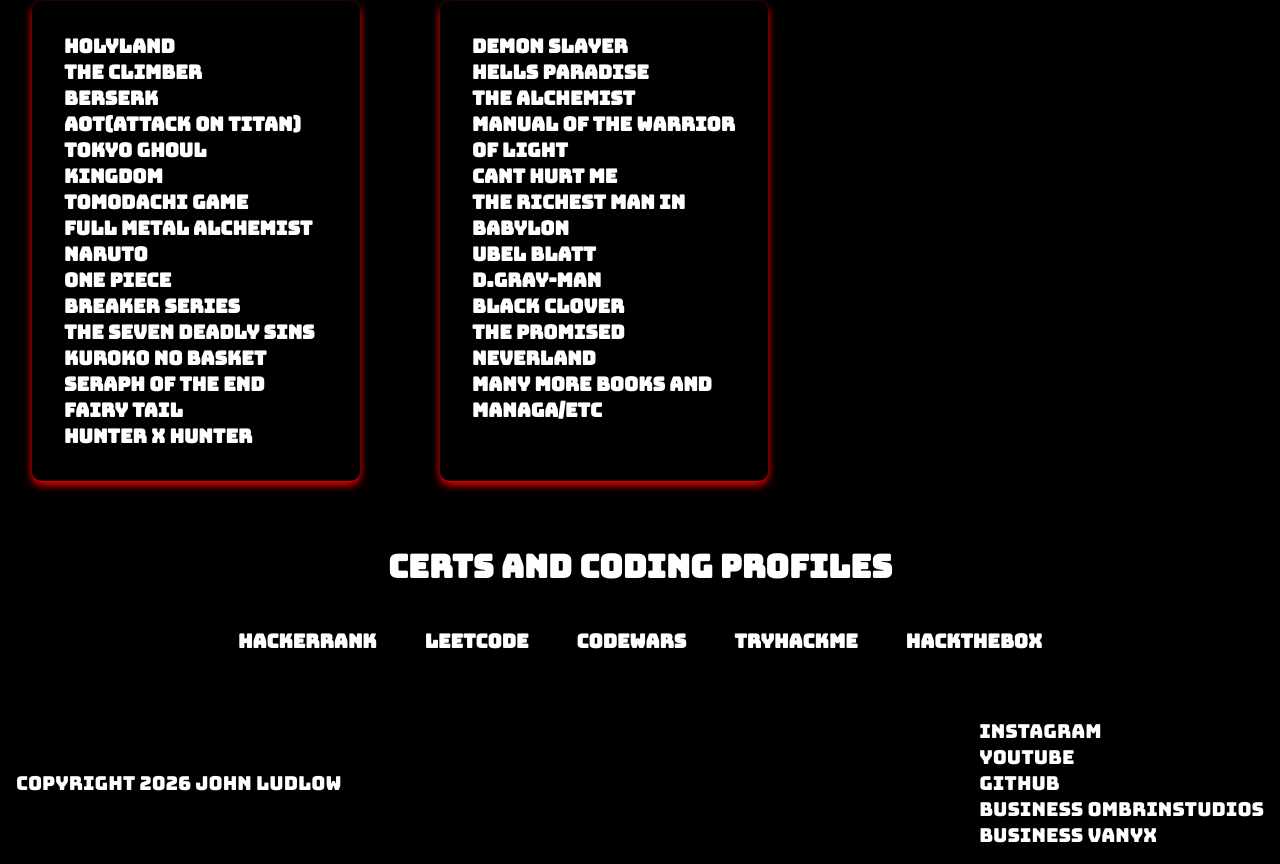
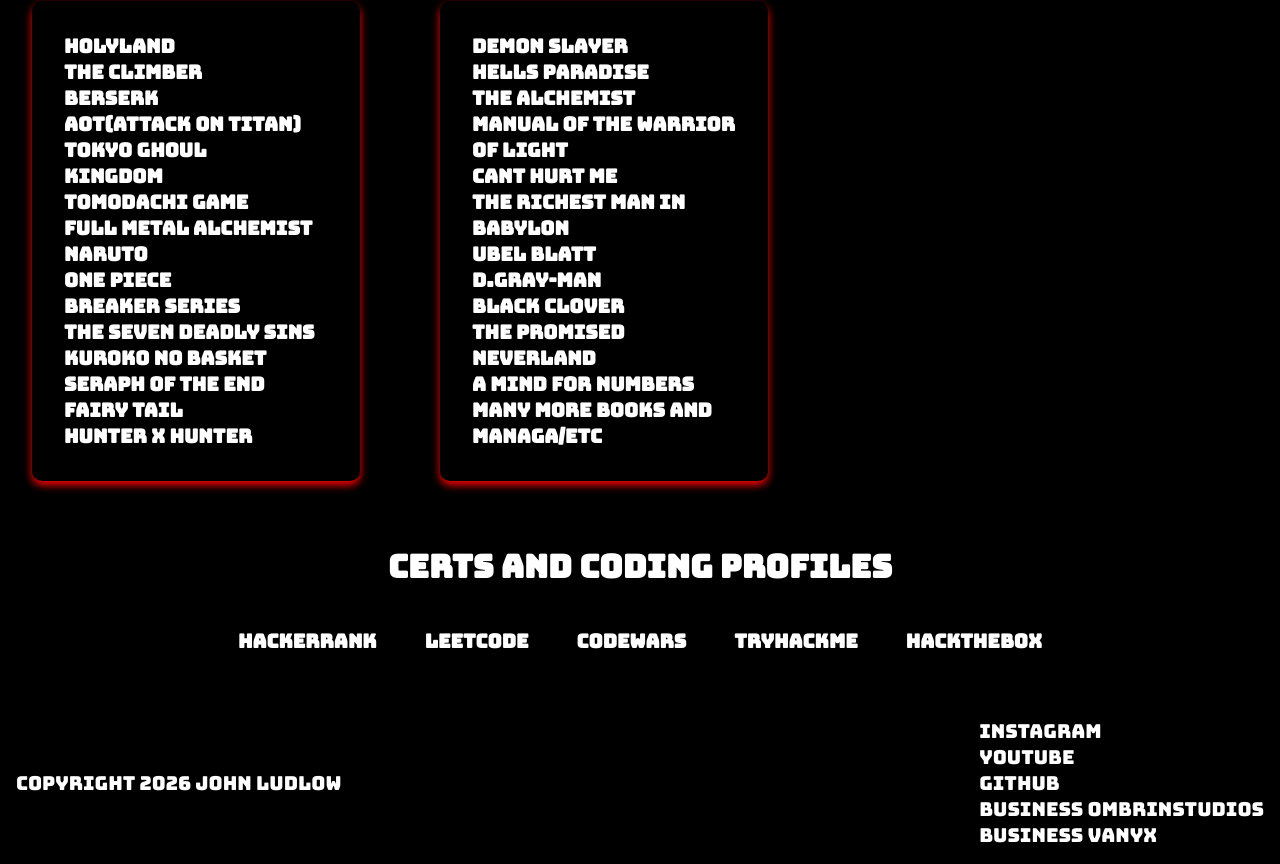
Before and after one commit to Einvy/react-portfolio, a React (Create React App) app: page / in a window 1280 px wide. Shown: the part 1423-2287 px from the top of the page. Built offline with nearby package versions, Linux system fonts and the light colour scheme; a web font is replaced by a local one.

Commit message:
added a new book that i just finished reading

```diff
--- a/src/Components/book.js
+++ b/src/Components/book.js
@@ -28,6 +28,7 @@
     "D.Gray-Man",
     "Black Clover",
     "The Promised Neverland",
+    "A mind for numbers",
     "Many more books and managa/etc",
   ],
 };
```
